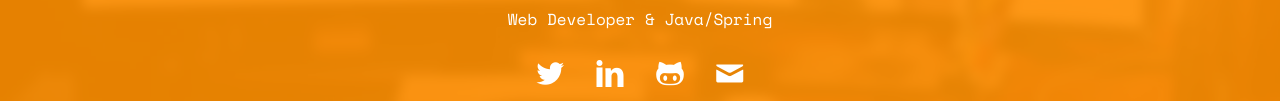
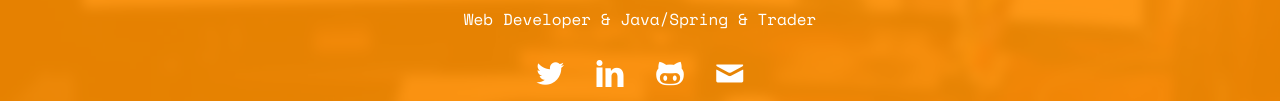
Before and after one commit to bigci10/bigci10.github.io, a plain HTML site: page index.html in a window 1280 px wide. Shown: the part 497-598 px from the top of the page. Drawn offline with nearby package versions, Linux system fonts and the light colour scheme; files whose address does not match are found by name.

Commit message:
Update index.html

```diff
--- a/index.html
+++ b/index.html
@@ -55,7 +55,7 @@
 						<div class="display-tc js-fullheight animate-box" data-animate-effect="fadeIn">
 							<div class="profile-thumb" style="background: url(images/bigci.png);"></div>
 							<h1><span>Bilal Igci</span></h1>
-							<h3><span><h3>Web Developer & Java/Spring</span></h3>
+							<h3><span><h3> Web Developer & Java/Spring & Trader </span></h3>
 							<p>
 								<ul class="fh5co-social-icons">
 									<li><a href="https://twitter.com/bigci10"><i class="icon-twitter2"></i></a></li>
```
